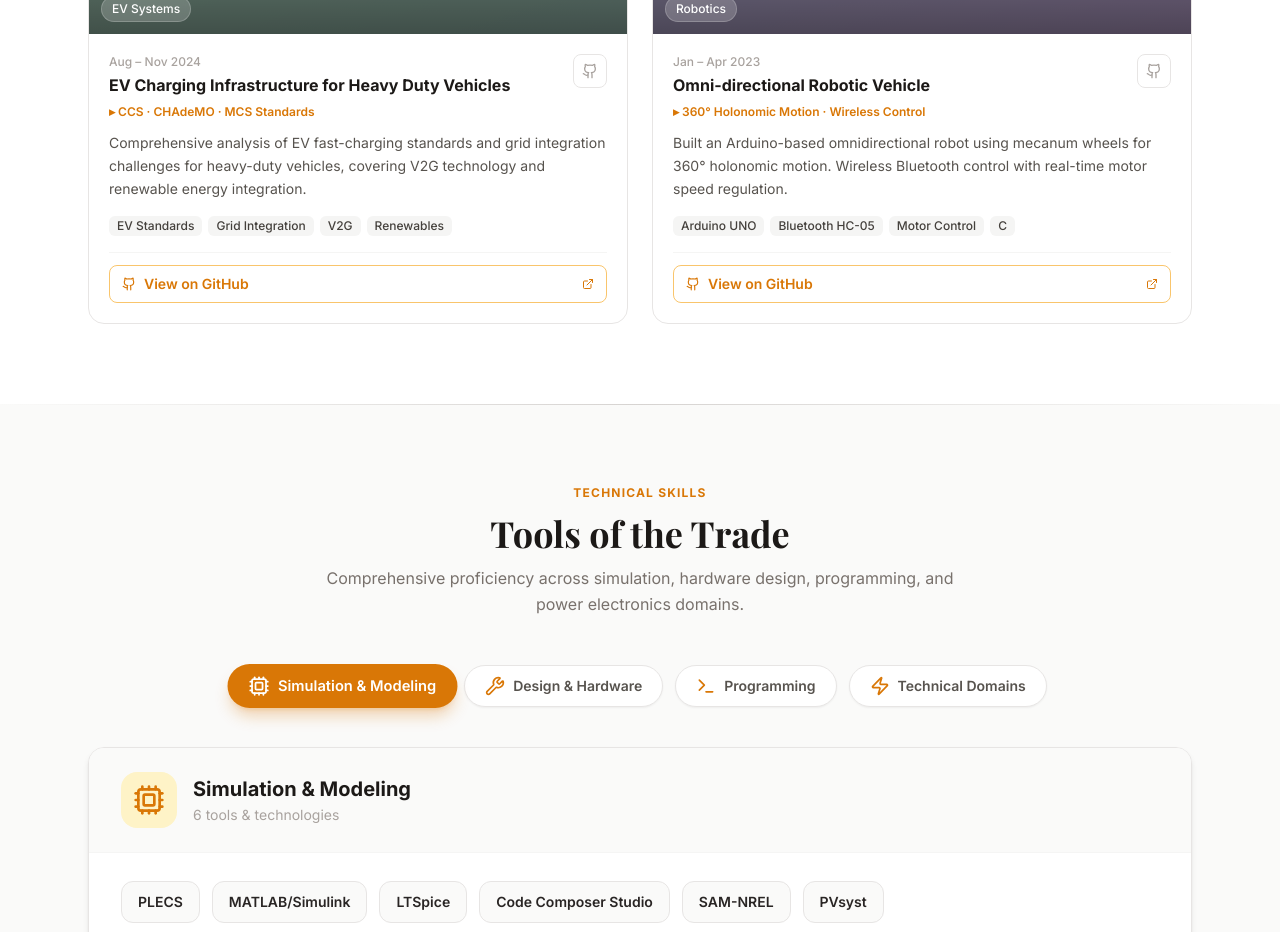
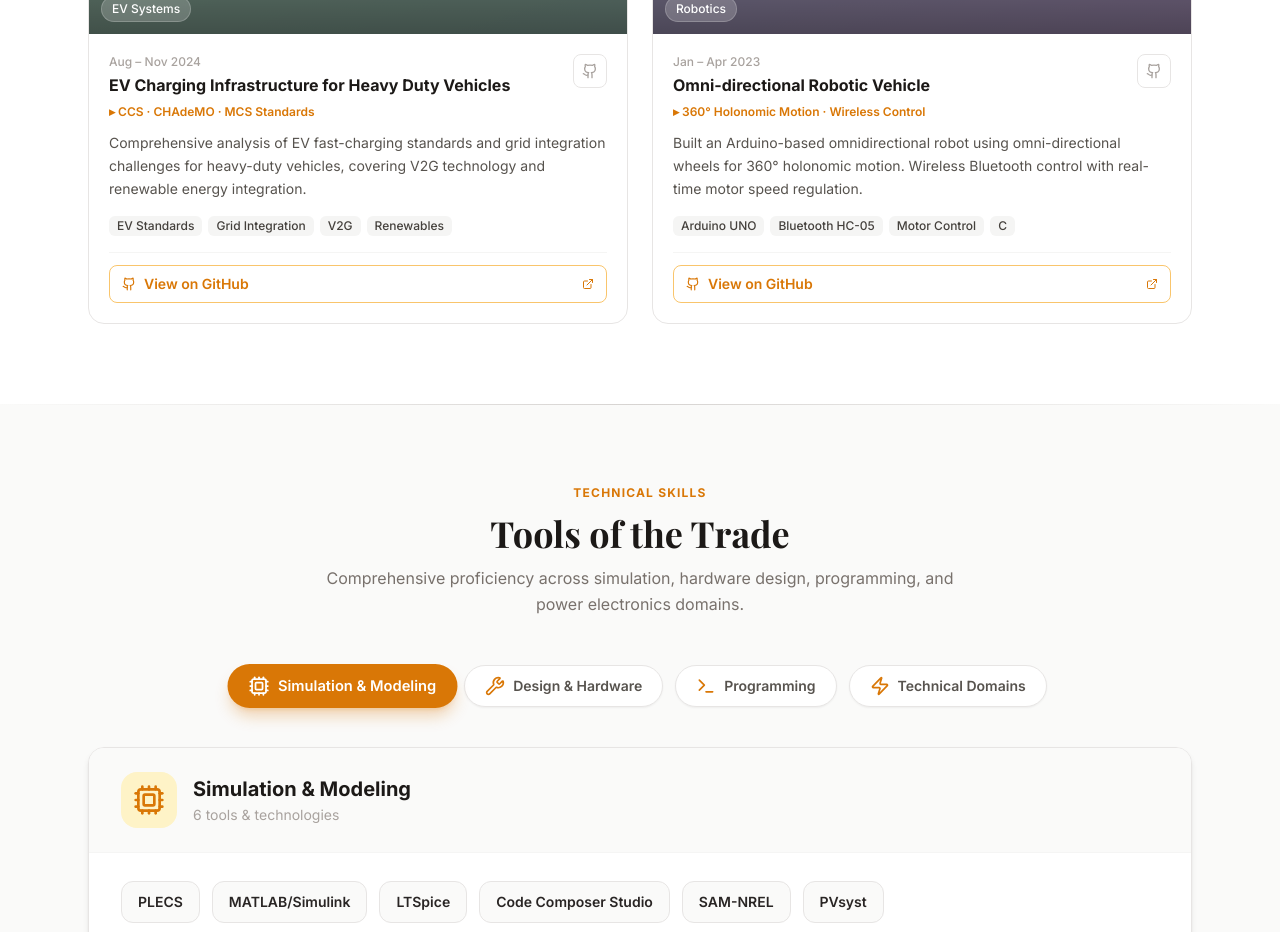
Before and after one commit to AdityaKumar123-aks/my-portfolio, a React (Create React App) app: page / in a window 1280 px wide. Shown: the part 3660-4592 px from the top of the page. Built offline with nearby package versions, Linux system fonts and the light colour scheme; grey boxes are pictures that could not be loaded.

Commit message:
Update App.js

```diff
--- a/src/App.js
+++ b/src/App.js
@@ -143,7 +143,7 @@ const projects = [
     period: "Jan – Apr 2023",
     highlight: "360° Holonomic Motion · Wireless Control",
     description:
-      "Built an Arduino-based omnidirectional robot using mecanum wheels for 360° holonomic motion. Wireless Bluetooth control with real-time motor speed regulation.",
+      "Built an Arduino-based omnidirectional robot using omni-directional wheels for 360° holonomic motion. Wireless Bluetooth control with real-time motor speed regulation.",
     tools: ["Arduino UNO", "Bluetooth HC-05", "Motor Control", "C"],
     github: "https://github.com/AdityaKumar123-aks/Academic_Projects/tree/main/Omni-directional_Robotic_Vehicle",
     image: "/Omnidirectional_vehicle.png",
```
